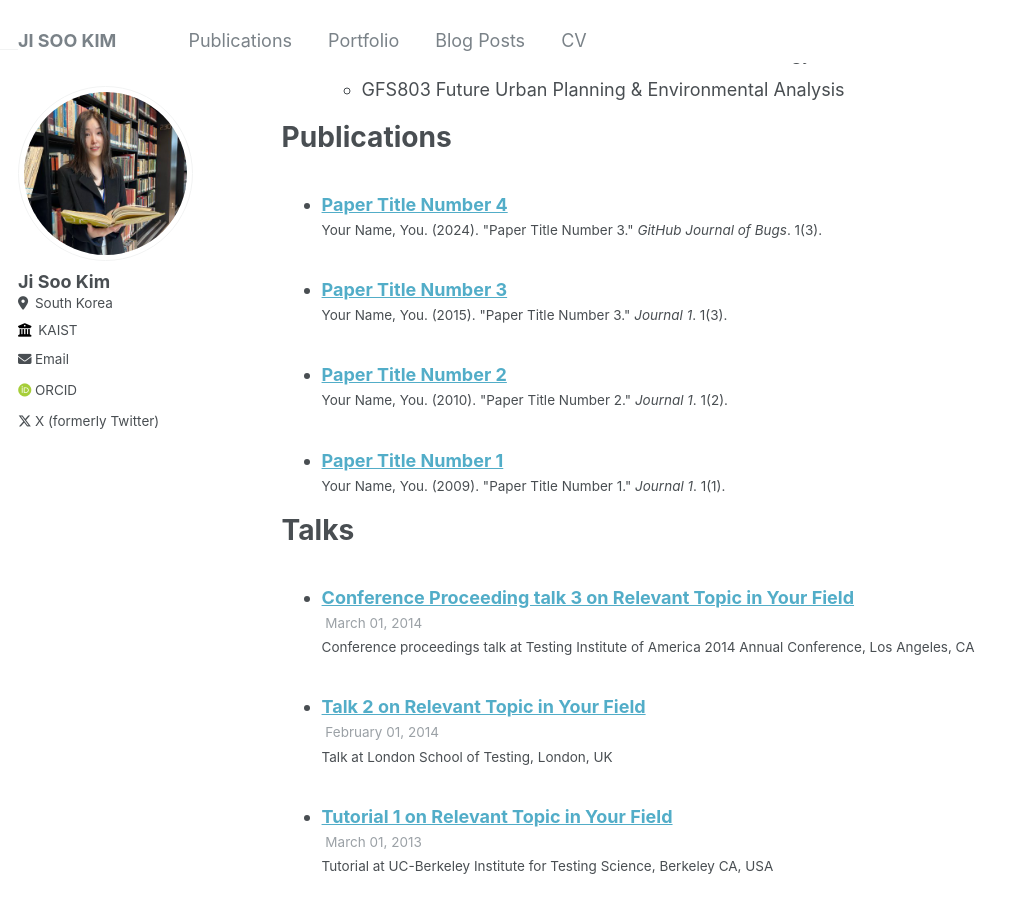
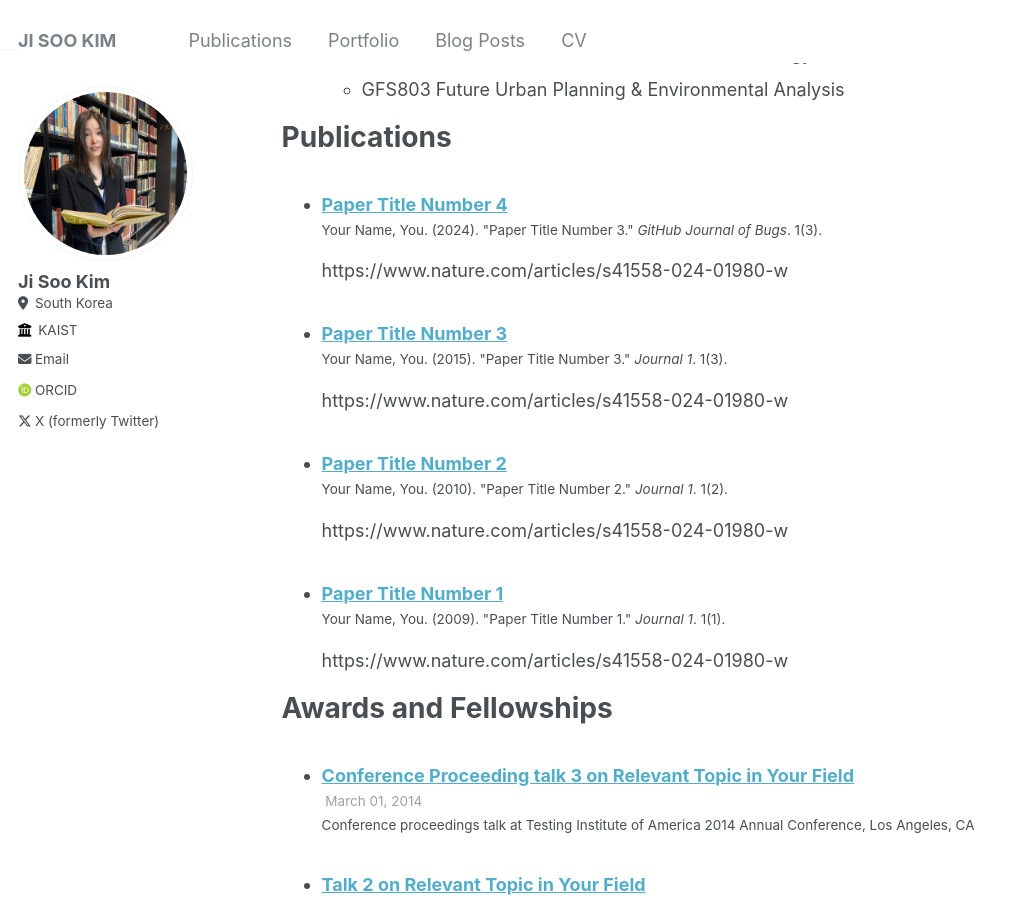
Before and after one commit to jk-jisookim/jk-jisookim.github.io, a Jekyll site: the page built from _pages/cv.md, in a window 1280 px wide and 900 px high, scrolled down 309 px. Shown: the whole window, without its empty margins (0-1019 px from the left). Built offline with Jekyll 4.4.1, drawn with Linux system fonts in a browser that asks for light colours; some web fonts are replaced.

Commit message:
Update cv.md

```diff
--- a/_pages/cv.md
+++ b/_pages/cv.md
@@ -28,9 +28,12 @@ Publications
 ======
   <ul>{% for post in site.publications reversed %}
     {% include archive-single-cv.html %}
+    https://www.nature.com/articles/s41558-024-01980-w
   {% endfor %}</ul>
 
-Talks
+
+
+Awards and Fellowships
 ======
   <ul>{% for post in site.talks reversed %}
     {% include archive-single-talk-cv.html  %}
```
